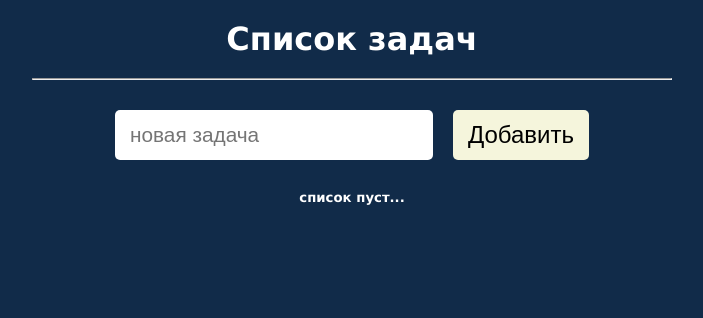
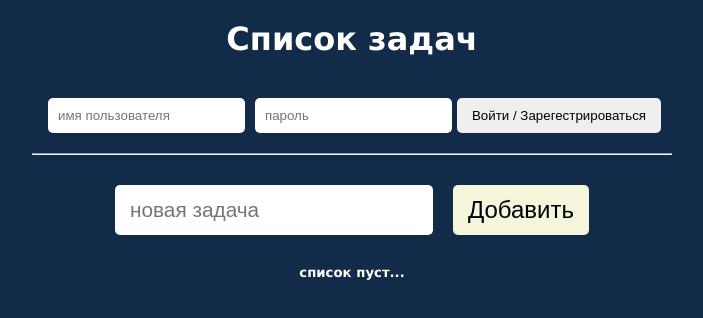
Before and after one commit to Toindiana/todoListReact, a React (Vite) app: page / in a window 1280 px wide. Shown: the top 318 px of the page, without its empty margins (288-991 px from the left). Built offline with nearby package versions, Linux system fonts and the light colour scheme.

Commit message:
added login user function

```diff
--- a/package.json
+++ b/package.json
@@ -10,6 +10,7 @@
     "preview": "vite preview"
   },
   "dependencies": {
+    "axios": "^1.6.5",
     "react": "^18.2.0",
     "react-dom": "^18.2.0",
     "react-icons": "^4.12.0",
--- a/src/App.css
+++ b/src/App.css
@@ -6,3 +6,8 @@
 h1 {
   margin: 20px 0;
 }
+.hiUser {
+  margin: 15px 0;
+  display: block;
+  font-size: 20px;
+}
--- a/src/App.jsx
+++ b/src/App.jsx
@@ -1,8 +1,9 @@
-import { useState } from 'react';
-import { v4 as uuidv4 } from 'uuid';
-import './App.css';
-import TodoForm from './components/Todo/TodoForm';
-import TodoList from './components/Todo/TodoList';
+import { useState } from "react";
+import { v4 as uuidv4 } from "uuid";
+import "./App.css";
+import TodoForm from "./components/Todo/TodoForm";
+import TodoList from "./components/Todo/TodoList";
+import User from "./components/User/User";
 
 function App() {
   let countCompletedTodos = 0;
@@ -38,9 +39,16 @@ function App() {
   }
 
   controlCompletedTodos();
+
+  const [user, setUser] = useState("");
   return (
     <div className="App">
       <h1>Список задач</h1>
+      {!user ? (
+        <User changeUser={setUser} />
+      ) : (
+        <span className="hiUser">{`Hi, ${user}`}</span>
+      )}
       <hr />
       <TodoForm addTodo={addTodoHandler} />
       {todos.length > 0 ? (
--- /dev/null
+++ b/src/components/User/User.jsx
@@ -0,0 +1,69 @@
+import axios from "axios";
+import { useState } from "react";
+import styles from "./User.module.css";
+
+// eslint-disable-next-line react/prop-types
+function User({ changeUser }) {
+  const [userName, setUserName] = useState("");
+  const [userPass, setUserPass] = useState("");
+  const [loading, setLoading] = useState(false);
+
+  function fetchUrl() {
+    setLoading(true);
+    let bodyFormData = new FormData();
+    bodyFormData.append("name", userName);
+    bodyFormData.append("pass", userPass);
+    axios
+      .post(
+        "https://yakovenko-aleksandr.ru/todoReact/php/controlUser.php",
+        bodyFormData
+      )
+      .then(function (response) {
+        if (response.data.result === "userVerified") {
+          changeUser(userName);
+          setLoading(false);
+          setUserName("");
+          setUserPass("");
+        }
+      })
+      .catch(function (error) {
+        console.log(error);
+      });
+  }
+  const formSumbitHandler = (e) => {
+    e.preventDefault();
+    fetchUrl();
+    // changeUser(userName);
+  };
+  return (
+    <>
+      <form className={styles.form} onSubmit={formSumbitHandler}>
+        <input
+          onChange={(e) => {
+            setUserName(e.target.value);
+          }}
+          value={userName}
+          type="text"
+          placeholder="имя пользователя"
+        />
+        <input
+          onChange={(e) => {
+            setUserPass(e.target.value);
+          }}
+          value={userPass}
+          type="password"
+          placeholder="пароль"
+        />
+        <button type="submit">Войти / Зарегестрироваться</button>
+      </form>
+
+      {!loading ? null : (
+        <div className="load">
+          <span>load...</span>
+        </div>
+      )}
+    </>
+  );
+}
+
+export default User;
--- /dev/null
+++ b/src/components/User/User.module.css
@@ -0,0 +1,18 @@
+.form {
+  padding: 10px 0;
+}
+
+.form input {
+  padding: 10px;
+  margin: 10px 5px;
+  border-radius: 5px;
+  border: none;
+}
+
+.form button {
+  cursor: pointer;
+}
+
+.form button:hover {
+  background-color: beige;
+}
--- a/src/index.css
+++ b/src/index.css
@@ -7,3 +7,34 @@ body {
   background: #112b49;
   color: #fff;
 }
+.load {
+  position: fixed;
+  left: 0;
+  top: 0;
+  width: 100%;
+  height: 100%;
+  background: #112b497e;
+  display: flex;
+  justify-content: center;
+  align-items: center;
+  font-size: 40px;
+}
+.load span {
+  animation: loading 1s infinite;
+  padding: 10px;
+  /* border: solid 1px #fff; */
+  border-radius: 5px;
+  box-shadow: rgba(211, 225, 235, 0.3) 0px 1px 10px 4px;
+}
+
+@keyframes loading {
+  0% {
+    transform: scale(1);
+  }
+  50% {
+    transform: scale(1.2);
+  }
+  100% {
+    transform: scale(1);
+  }
+}
```
Also changed, not shown: 1 other file (tests, documents, lock files or other folders).
